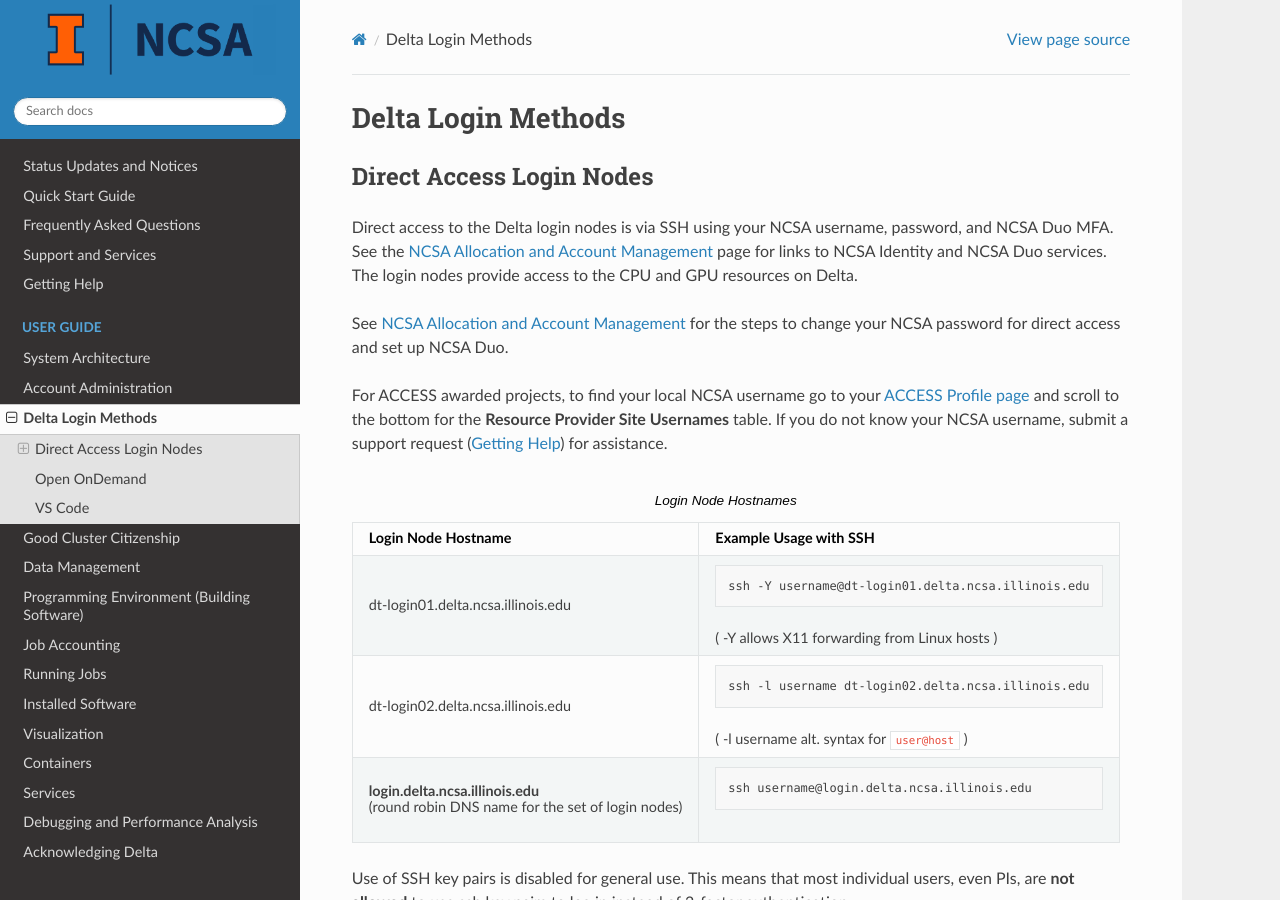
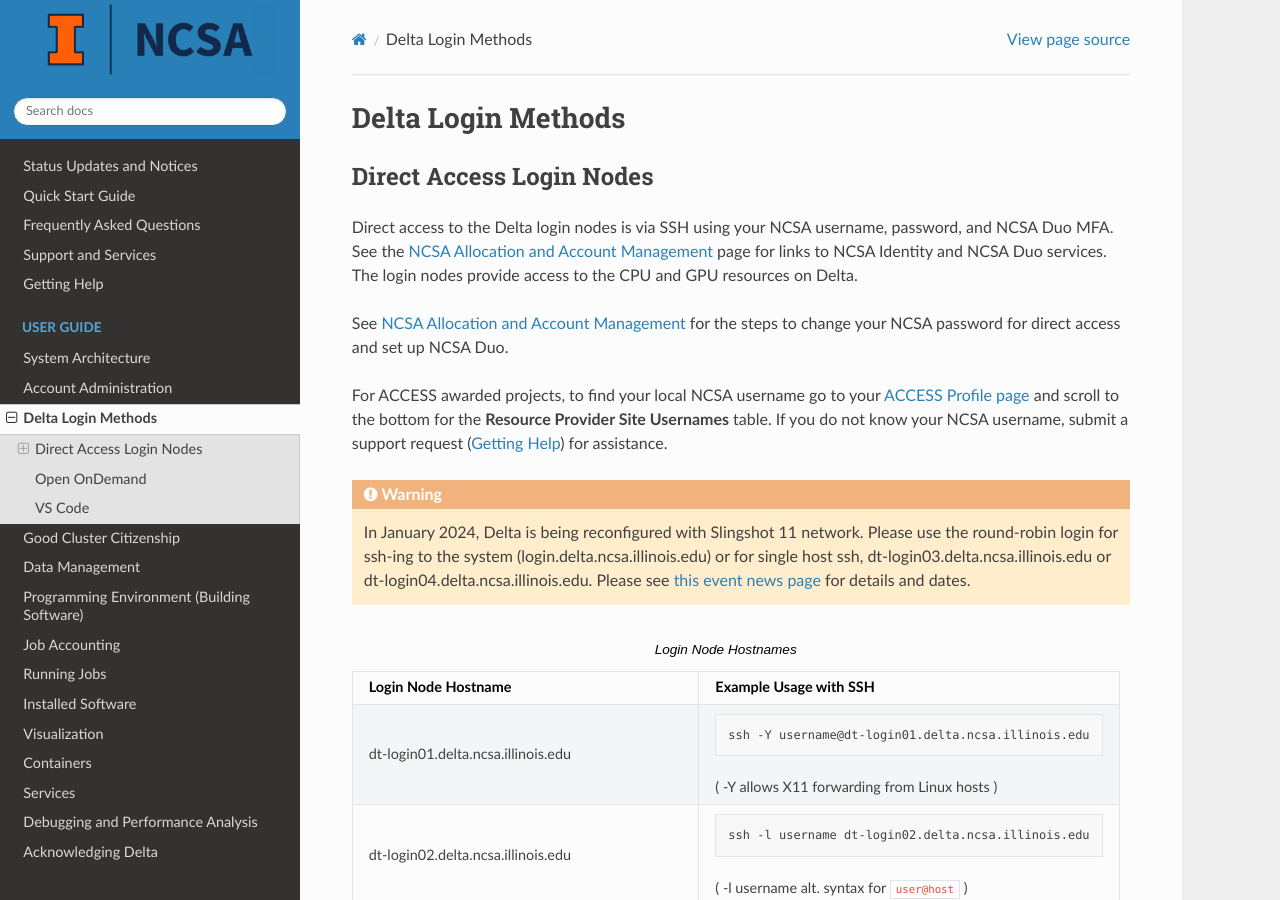
Before and after one commit to ncsa/Delta_doc, a Sphinx documentation site: the page built from docs/source/user_guide/accessing.rst, in a window 1280 px wide and 900 px high. Built offline with Sphinx 7.4.7 and the Read the Docs theme 2.0.0, drawn with Linux system fonts in a browser that asks for light colours.

Commit message:
login warn for reconfig
Adding a "warning" block to point people to the proper login nodes during the Slingshot 11 reconfiguration in January 2024.

```diff
--- a/docs/source/user_guide/accessing.rst
+++ b/docs/source/user_guide/accessing.rst
@@ -13,6 +13,10 @@ Direct access to the Delta login nodes is via SSH using your NCSA username, pass
 See `NCSA Allocation and Account Management <https://wiki.ncsa.illinois.edu/display/USSPPRT/NCSA+Allocation+and+Account+Management>`_ for the steps to change your NCSA password for direct access and set up NCSA Duo.
 
 For ACCESS awarded projects, to find your local NCSA username go to your `ACCESS Profile page <https://allocations.access-ci.org/profile>`_ and scroll to the bottom for the **Resource Provider Site Usernames** table. If you do not know your NCSA username, submit a support request (:ref:`help`) for assistance.
+
+.. warning::
+
+  In January 2024, Delta is being reconfigured with Slingshot 11 network.  Please use the round-robin login for ssh-ing to the system (login.delta.ncsa.illinois.edu) or for single host ssh, dt-login03.delta.ncsa.illinois.edu or dt-login04.delta.ncsa.illinois.edu.  Please see `this event news page <https://operations.access-ci.org/node/671>`_ for details and dates.
 
 .. table:: Login Node Hostnames
 
```
